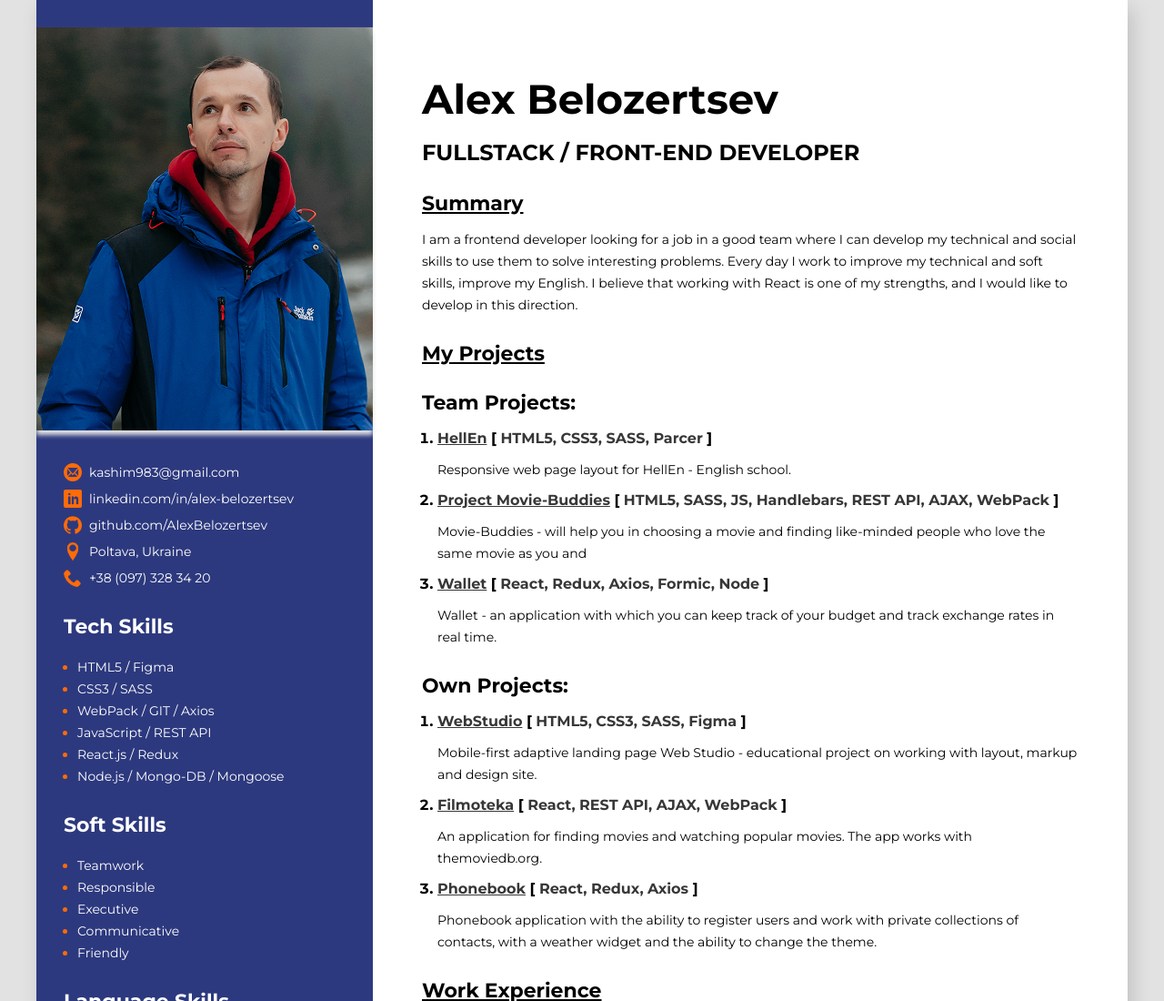
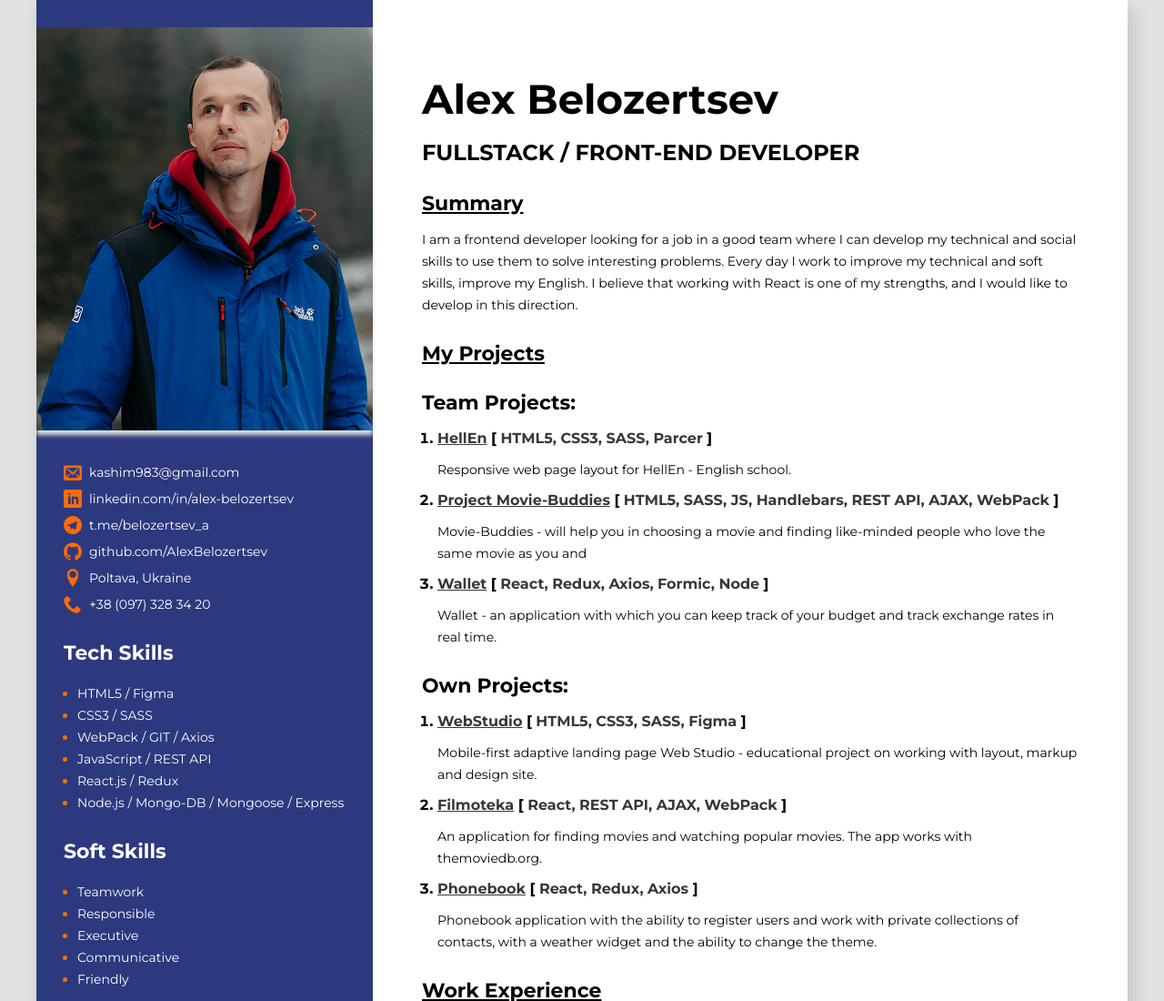
Before and after one commit to AlexBelozertsev/resume_goit, a plain HTML site: page index.html in a window 1280 px wide. Shown: the top 1100 px of the page at 91% size. Drawn offline with Linux system fonts and the light colour scheme.

Commit message:
add t.me ref

```diff
--- a/index.html
+++ b/index.html
@@ -17,12 +17,16 @@
           <!-- contact container -->
           <div class="skills-container">
             <div class="contact-info">
-              <img class="icon" src="./img/mail4.png" alt="mail" />
+              <img class="icon" src="./img/envelop.png" alt="mail" />
               <a class="contact-link" href="mailto:kashim983@gmail.com">  kashim983@gmail.com</a>
             </div>
             <div class="contact-info">
               <img class="icon" src="./img/linkedin.png" alt="linkedin" />
               <a class="contact-link" href="https://www.linkedin.com/in/alex-belozertsev"> linkedin.com/in/alex-belozertsev</a>
+            </div>
+            <div class="contact-info">
+              <img class="icon" src="./img/telegram.png" alt="phone" />
+              <a class="contact-link" href="https://t.me/belozertsev_a"> t.me/belozertsev_a</a>
             </div>
             <div class="contact-info">
               <img class="icon" src="./img/github.png" alt="github" />
@@ -33,7 +37,7 @@
               <span class="contact-link" > Poltava, Ukraine</span>
             </div>
             <div class="contact-info">
-              <img class="icon" src="./img/phone.png" alt="phone" />
+              <img class="icon" src="./img/phone.png" alt="telegramm" />
               <span class="contact-link"> +38 (097) 328 34 20</span>
             </div>
           </div>
@@ -47,7 +51,7 @@
               <li class="skills-container-item"><span class="skills-container-text">WebPack / GIT / Axios</span></li>
               <li class="skills-container-item"><span class="skills-container-text">JavaScript / REST API</span></li>
               <li class="skills-container-item"><span class="skills-container-text">React.js / Redux</span></li>
-              <li class="skills-container-item"><span class="skills-container-text">Node.js / Mongo-DB / Mongoose</span></li>
+              <li class="skills-container-item"><span class="skills-container-text">Node.js / Mongo-DB / Mongoose / Express</span></li>
             </ul>
           </div>
 
```
Also changed, not shown: img/envelop.png (added), img/mail4.png (deleted), img/telegram.png (added).
